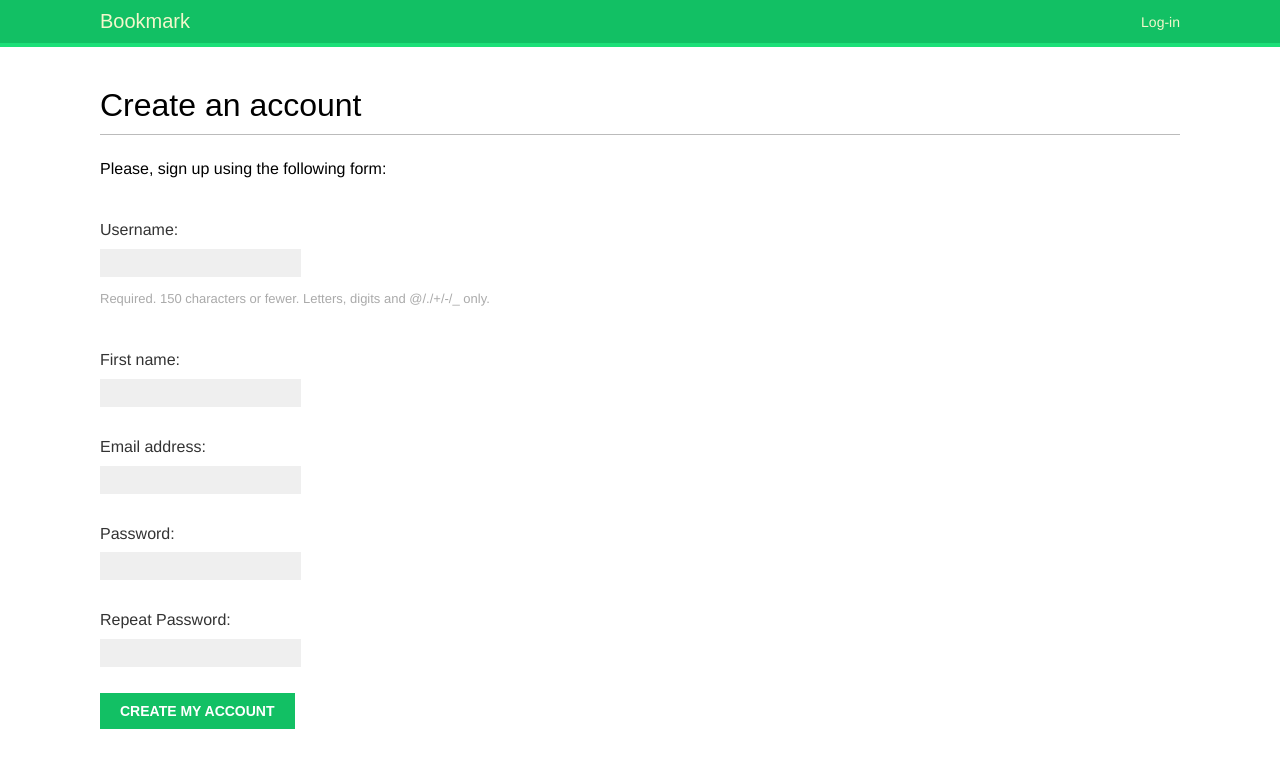
After one commit to mesaverde0207/shiny-sniffle, a Django app: page /account/register/ in a window 1280 px wide. The commit adds this page. Shown: the top 768 px of the page. Run offline with Django 3.2, Linux system fonts and the light colour scheme; some web fonts are replaced.

Commit message:
feat: func. of creating a new account

```diff
--- a/account/forms.py
+++ b/account/forms.py
@@ -1,5 +1,23 @@
 from django import forms
+from django.contrib.auth.models import User
+
 
 class LoginForm(forms.Form):
     username = forms.CharField()
     password = forms.CharField(widget=forms.PasswordInput)
+
+
+class UserRegistrationFrom(forms.ModelForm):
+    password = forms.CharField(label='Password', widget=forms.PasswordInput)
+    password2 = forms.CharField(
+        label='Repeat Password', widget=forms.PasswordInput)
+
+    class Meta:
+        model = User
+        fields = ('username', 'first_name', 'email')
+
+    def clean_password2(self):
+        cd = self.cleaned_data
+        if cd['password'] != cd['password2']:
+            raise forms.ValidationError('Passwords don\'t match.')
+        return cd['password']
--- /dev/null
+++ b/account/templates/account/register.html
@@ -0,0 +1,11 @@
+{% extends "base.html" %}
+{% block title %}Create an account{% endblock %}
+{% block content %}
+  <h1>Create an account</h1>
+  <p>Please, sign up using the following form:</p>
+  <form method="post">
+    {{ user_form.as_p }}
+    {% csrf_token %}
+    <p><input type="submit" value="Create my account"></p>
+  </form>
+{% endblock %}
--- /dev/null
+++ b/account/templates/account/register_done.html
@@ -0,0 +1,6 @@
+{% extends "base.html" %}
+{% block title %}Welcome{% endblock %}
+{% block content %}
+  <h1>Welcome {{ new_user.first_name }}</h1>
+  <p>Your account has been successfully created. Now you can <a href="{% url 'login' %}">log in</a>.</p>
+{% endblock %}
--- a/account/templates/registration/login.html
+++ b/account/templates/registration/login.html
@@ -8,7 +8,7 @@
       Please try again.
     </p>
   {% else %}
-    <p>Please, use the following form to log-in:</p>
+    <p>Please, use the following form to log-in. If you don't have an account <a href="{% url 'register' %}">register here</a>:</p>
   {% endif %}
   <div>
     <form action="{% url 'login' %}" method="post">
--- a/account/urls.py
+++ b/account/urls.py
@@ -14,4 +14,5 @@ urlpatterns = [
           views.PasswordChangeDoneView.as_view(),
           name='password_change_done'),
      path('', include('django.contrib.auth.urls')),
+     path('register/', account_views.register, name='register'),
      ]
--- a/account/views.py
+++ b/account/views.py
@@ -4,7 +4,7 @@ from django.contrib.auth import authenticate, login
 from django.contrib.auth.decorators import login_required
 from django.http import HttpResponse
 from django.shortcuts import render
-from .forms import LoginForm
+from .forms import LoginForm, UserRegistrationFrom
 
 if TYPE_CHECKING:
     from django.http import HttpRequest
@@ -36,3 +36,21 @@ def user_login(request: HttpRequest):
     else:
         form = LoginForm()
     return render(request, 'account/login.html', {'form': form})
+
+
+def register(request: HttpRequest):
+    if request.method == 'POST':
+        user_form = UserRegistrationFrom(request.POST)
+        if user_form.is_valid():
+            new_user = user_form.save(commit=False)
+            new_user.set_password(
+                user_form.cleaned_data['password'])  # hashing
+            new_user.save()
+            return render(request,
+                          'account/register_done.html',
+                          {'new_user': new_user})
+    else:
+        user_form = UserRegistrationFrom()
+    return render(request,
+                  'account/register.html',
+                  {'user_form': user_form})
```
